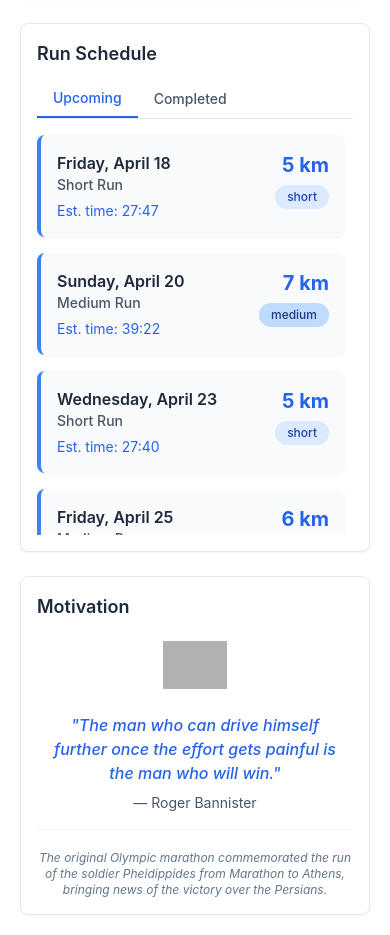
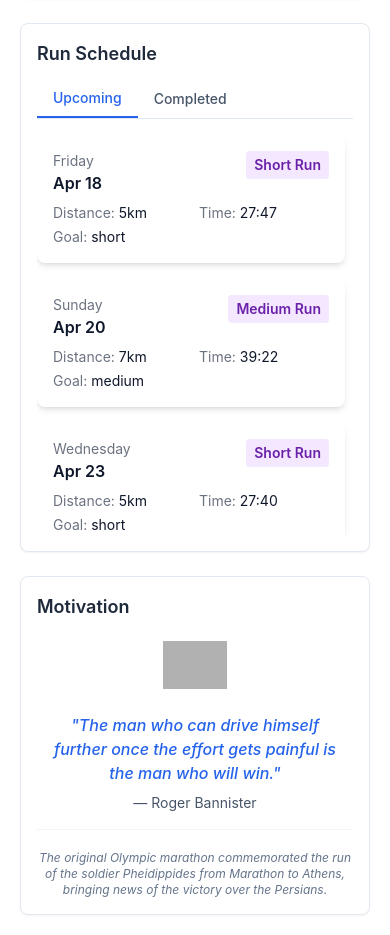
Before and after one commit to debarbanson/marathon-athens-tracker, a Next.js app: page /marathon/ in a window 390 px wide. Shown: the part 962-1897 px from the top of the page. Built offline with nearby package versions, Linux system fonts and the light colour scheme; grey boxes are pictures that could not be loaded.

Commit message:
Enhance UpcomingRuns component with improved date handling and UI

```diff
--- a/src/components/UpcomingRuns.tsx
+++ b/src/components/UpcomingRuns.tsx
@@ -1,34 +1,28 @@
 'use client'
 
 import React, { useState } from 'react'
-import { motion } from 'framer-motion'
+import { motion, AnimatePresence } from 'framer-motion'
 
 // Interface for upcoming runs data
 interface UpcomingRun {
-  id: number
-  date: string
+  id: string
   displayDate: string
   type: string
   distance: number
+  predictedTime: string
   tag: string
-  predictedTime?: string
 }
 
 // Interface for completed runs data
 interface CompletedRun {
-  id: number
+  id: string
   date: string
-  displayDate: string
   type: string
   distance: number
-  plannedDistance: number
-  tag: string
   duration: string
   pace: string
-  predictedTime: string
-  predictedPace: string
-  overachievedDistance: boolean
-  overachievedPace: boolean
+  didOverachieveDistance: boolean
+  didOverachievePace: boolean
 }
 
 interface RunsProps {
@@ -37,52 +31,169 @@ interface RunsProps {
   maxRuns?: number
 }
 
-// Get run type color
-const getRunTypeColor = (type: string) => {
-  const colors = {
-    short: 'bg-blue-100 text-blue-800 dark:bg-blue-900 dark:text-blue-200',
-    medium: 'bg-blue-200 text-blue-900 dark:bg-blue-800 dark:text-blue-100',
-    long: 'bg-blue-300 text-blue-950 dark:bg-blue-700 dark:text-blue-50',
-    interval: 'bg-blue-400 text-blue-950 dark:bg-blue-600 dark:text-white',
-    recovery: 'bg-blue-50 text-blue-700 dark:bg-blue-950 dark:text-blue-300',
-    default: 'bg-slate-100 text-slate-800 dark:bg-slate-700 dark:text-slate-200'
+// Helper function to fix month names
+const fixMonthName = (dateStr: string): string => {
+  const corrections: Record<string, string> = {
+    'Aprilil': 'April',
+    'Marchch': 'March',
+    'Januaryry': 'January',
+    'Januray': 'January',
+    'Februaryry': 'February',
+    'Febuary': 'February',
+    'Maych': 'May',
+    'Junene': 'June',
+    'Julyly': 'July',
+    'Augustst': 'August',
+    'Septemberber': 'September',
+    'Septmeber': 'September',
+    'Octoberber': 'October',
+    'Ocotber': 'October',
+    'Novemberber': 'November',
+    'Novermber': 'November',
+    'Decemberber': 'December',
+    'Decemeber': 'December'
+  };
+
+  let fixedString = dateStr;
+  Object.entries(corrections).forEach(([incorrect, correct]) => {
+    const regex = new RegExp(incorrect, 'gi');
+    fixedString = fixedString.replace(regex, correct);
+  });
+
+  return fixedString;
 }
 
-  return colors[type.toLowerCase() as keyof typeof colors] || colors.default
+// Helper function to normalize date formats for comparison
+const normalizeDate = (dateStr: string): Date => {
+  // Already in ISO format (YYYY-MM-DD)
+  if (/^\d{4}-\d{2}-\d{2}/.test(dateStr)) {
+    const date = new Date(dateStr)
+    // Set time to midnight for proper comparison
+    date.setHours(0, 0, 0, 0)
+    return date
   }
 
-// Format date from ISO string to display format with full month name
-const formatDate = (dateString: string) => {
-  const date = new Date(dateString)
-  return date.toLocaleDateString('en-US', {
-    weekday: 'long',
-    month: 'long',
-    day: 'numeric'
-  })
+  // Format like "Monday, April 1st"
+  if (dateStr.includes(',')) {
+    const fixedDateStr = fixMonthName(dateStr)
+    const parts = fixedDateStr.split(', ')[1].split(' ')
+    const month = parts[0]
+    let day = parts[1].replace(/st|nd|rd|th/, '')
+
+    const months = [
+      'January', 'February', 'March', 'April', 'May', 'June',
+      'July', 'August', 'September', 'October', 'November', 'December'
+    ]
+    const monthIndex = months.findIndex(m => m === month)
+
+    if (monthIndex !== -1) {
+      const currentYear = new Date().getFullYear()
+      const date = new Date(currentYear, monthIndex, parseInt(day))
+      date.setHours(0, 0, 0, 0)
+      return date
+    }
   }
 
-// Format time string to display HH:MM:SS for times over 60 minutes
-const formatTime = (timeString: string) => {
-  if (!timeString) return '';
-
-  const parts = timeString.split(':').map(Number);
-
-  // Check if it's already in HH:MM:SS format
-  if (parts.length === 3) {
-    return timeString;
+  // Default to current date if parsing fails
+  const date = new Date()
+  date.setHours(0, 0, 0, 0)
+  return date
 }
 
-  // Check if minutes exceed 60
-  if (parts.length === 2 && parts[0] >= 60) {
-    const hours = Math.floor(parts[0] / 60);
-    const minutes = parts[0] % 60;
-    const seconds = parts[1];
-    return `${hours}:${String(minutes).padStart(2, '0')}:${String(seconds).padStart(2, '0')}`;
+// Format date for display with day of week and month+day
+const formatDisplayDate = (dateString: string) => {
+  // First fix any month name issues
+  const fixedDateString = fixMonthName(dateString);
+
+  // Parse the date string
+  const date = new Date(fixedDateString);
+
+  return {
+    dayOfWeek: date.toLocaleDateString('en-US', { weekday: 'long' }),
+    monthAndDay: date.toLocaleDateString('en-US', { month: 'long', day: 'numeric' })
+  };
+};
+
+// Get color based on run type
+const getRunColor = (type: string): string => {
+  const typeColors: Record<string, string> = {
+    'Long Run': '#4338ca', // indigo
+    'Easy': '#0891b2', // cyan
+    'Recovery': '#84cc16', // lime
+    'Tempo': '#ea580c', // orange
+    'Speed': '#dc2626', // red
+    'Race': '#7c3aed', // violet
+  };
+
+  return typeColors[type] || '#6b7280'; // default gray if type not found
+};
+
+// Helper function to determine color based on run type
+const getRunTypeColor = (type: string) => {
+  const typeLower = type.toLowerCase()
+
+  if (typeLower.includes('easy') || typeLower.includes('recovery')) {
+    return 'bg-green-100 text-green-800'
+  } else if (typeLower.includes('tempo') || typeLower.includes('threshold')) {
+    return 'bg-orange-100 text-orange-800'
+  } else if (typeLower.includes('interval') || typeLower.includes('speed')) {
+    return 'bg-red-100 text-red-800'
+  } else if (typeLower.includes('long')) {
+    return 'bg-blue-100 text-blue-800'
+  } else {
+    return 'bg-purple-100 text-purple-800'
+  }
 }
 
-  // Return original format if not over 60 minutes
-  return timeString;
-}
+const CompletedRunRow = ({ run }: { run: CompletedRun }) => {
+  const { dayOfWeek, monthAndDay } = formatDisplayDate(run.date);
+  const color = getRunColor(run.type);
+
+  return (
+    <motion.div
+      initial={{ opacity: 0, y: 20 }}
+      animate={{ opacity: 1, y: 0 }}
+      exit={{ opacity: 0, y: -20 }}
+      className="rounded-xl p-4 mb-4 bg-white shadow-md dark:bg-gray-800 border-l-4"
+      style={{ borderLeftColor: color }}
+    >
+      <div className="grid grid-cols-[1fr_2fr] gap-4">
+        {/* Date Column */}
+        <div className="flex flex-col">
+          <span className="text-sm text-gray-500 dark:text-gray-400">
+            {dayOfWeek}
+          </span>
+          <span className="font-semibold">
+            {monthAndDay}
+          </span>
+        </div>
+
+        {/* Run Details Column */}
+        <div className="grid grid-cols-3 gap-2">
+          <div className="flex flex-col">
+            <span className="text-xs text-gray-500 dark:text-gray-400">Type</span>
+            <span className="font-medium">{run.type}</span>
+          </div>
+
+          <div className="flex flex-col">
+            <span className="text-xs text-gray-500 dark:text-gray-400">Distance</span>
+            <span className="font-medium">{run.distance} km</span>
+          </div>
+
+          <div className="flex flex-col">
+            <span className="text-xs text-gray-500 dark:text-gray-400">Time</span>
+            <span className="font-medium">{run.duration}</span>
+          </div>
+
+          <div className="flex flex-col col-span-3">
+            <span className="text-xs text-gray-500 dark:text-gray-400">Pace</span>
+            <span className="font-medium">{run.pace}/km</span>
+          </div>
+        </div>
+      </div>
+    </motion.div>
+  );
+};
 
 const UpcomingRuns: React.FC<RunsProps> = ({
   upcomingRunsData,
@@ -91,65 +202,17 @@ const UpcomingRuns: React.FC<RunsProps> = ({
 }) => {
   const [activeTab, setActiveTab] = useState<'upcoming' | 'completed'>('upcoming')
 
-  // Filter upcoming runs to only show future dates
+  // Filter out completed runs from upcoming runs based on date
   const today = new Date()
-  today.setHours(0, 0, 0, 0) // Set to start of day for proper comparison
+  today.setHours(0, 0, 0, 0)
 
-  // Parse dates correctly regardless of format (DD-MM-YYYY or ISO)
-  const parseDate = (dateString: string): Date => {
-    if (dateString.includes('-') && dateString.split('-').length === 3) {
-      const parts = dateString.split('-')
-      // Check if first part is a 4-digit year (YYYY-MM-DD) or day (DD-MM-YYYY)
-      if (parts[0].length === 4) {
-        return new Date(dateString) // Already in YYYY-MM-DD format
-      } else {
-        // Convert from DD-MM-YYYY to YYYY-MM-DD
-        return new Date(`${parts[2]}-${parts[1]}-${parts[0]}`)
-      }
-    }
-    return new Date(dateString)
-  }
+  const filteredUpcomingRuns = upcomingRunsData.filter(run => {
+    // Normalize dates for comparison
+    const runDate = normalizeDate(run.displayDate)
 
-  // Filter upcoming runs to only include future dates
-  const upcomingRuns = upcomingRunsData.filter(run => {
-    const runDate = parseDate(run.date)
+    // Check if this run is in the future
     return runDate >= today
   })
-
-  // Show all completed runs
-  const completedRuns = completedRunsData
-
-  // Fix common month format issues
-  const fixMonthFormat = (displayDate: string): string => {
-    return displayDate
-      .replace('Aprilil', 'April')
-      .replace('Apr', 'April')
-  }
-
-  // Helper to format time difference
-  const getTimeDiff = (actual: string, predicted: string) => {
-    if (!predicted) return null
-
-    const actualParts = actual.split(':').map(Number)
-    const predictedParts = predicted.split(':').map(Number)
-
-    // Convert to seconds for comparison
-    const actualSeconds = actualParts[0] * 60 * 60 + actualParts[1] * 60 + (actualParts[2] || 0)
-    const predictedSeconds = predictedParts[0] * 60 * 60 + predictedParts[1] * 60 + (predictedParts[2] || 0)
-
-    // Calculate difference in seconds
-    const diffSeconds = actualSeconds - predictedSeconds
-
-    // Format the difference
-    if (Math.abs(diffSeconds) < 60) {
-      return `${Math.abs(diffSeconds)}s ${diffSeconds >= 0 ? 'slower' : 'faster'}`
-    }
-
-    const diffMinutes = Math.floor(Math.abs(diffSeconds) / 60)
-    const remainingSeconds = Math.abs(diffSeconds) % 60
-
-    return `${diffMinutes}:${String(remainingSeconds).padStart(2, '0')} ${diffSeconds >= 0 ? 'slower' : 'faster'}`
-  }
 
   return (
     <div>
@@ -180,123 +243,79 @@ const UpcomingRuns: React.FC<RunsProps> = ({
       {/* Tab content - scrollable container */}
       <div className="max-h-[400px] overflow-y-auto pr-2">
         {activeTab === 'upcoming' ? (
-          <ul className="space-y-4">
-            {upcomingRuns.length > 0 ? (
-              upcomingRuns.map((run, index) => (
-                <motion.li
-                  key={run.id}
-                  initial={{ opacity: 0, x: -10 }}
-                  animate={{ opacity: 1, x: 0 }}
-                  transition={{ duration: 0.3, delay: Math.min(index * 0.05, 0.5) }}
-                  className="bg-slate-50 dark:bg-slate-900 rounded-lg p-4 border-l-4 border-blue-500 dark:border-blue-600 shadow-sm"
+          <AnimatePresence>
+            <motion.div
+              initial={{ opacity: 0, y: 20 }}
+              animate={{ opacity: 1, y: 0 }}
+              exit={{ opacity: 0, y: -20 }}
+              transition={{ duration: 0.3 }}
+              className="upcoming-runs"
             >
-                  <div className="flex justify-between items-start">
+              <div className="space-y-4">
+                {filteredUpcomingRuns.length > 0 ? (
+                  filteredUpcomingRuns.map((run) => {
+                    const dateComponents = run.displayDate.split(', ')
+                    const dayOfWeek = dateComponents[0]
+                    let monthAndDay = fixMonthName(dateComponents[1])
+
+                    // Get run color based on type
+                    const runColor = getRunTypeColor(run.type)
+
+                    return (
+                      <div key={run.id} className="run-card animate-fade-in p-4 bg-white rounded-lg shadow-md">
+                        <div className="flex justify-between items-start mb-2">
                           <div>
-                      <p className="font-semibold text-base md:text-lg text-slate-800 dark:text-slate-200">
-                        {fixMonthFormat(run.displayDate)}
-                      </p>
-                      <p className="text-slate-600 dark:text-slate-400 text-sm md:text-base font-medium">{run.type}</p>
-                      {run.predictedTime && (
-                        <p className="text-sm mt-1.5 text-blue-600 dark:text-blue-400">
-                          Est. time: {formatTime(run.predictedTime)}
-                        </p>
-                      )}
+                            <div className="text-gray-500 text-sm">{dayOfWeek}</div>
+                            <div className="font-semibold">{monthAndDay}</div>
                           </div>
-                    <div className="flex flex-col items-end">
-                      <span className="text-xl md:text-2xl font-bold text-blue-600 dark:text-blue-400">{run.distance} km</span>
-                      <span className={`text-xs md:text-sm px-3 py-1 mt-1.5 rounded-full font-medium ${getRunTypeColor(run.tag)}`}>
-                        {run.tag}
-                      </span>
+                          <div className={`run-type text-sm font-semibold px-2 py-1 rounded ${runColor}`}>
+                            {run.type}
                           </div>
                         </div>
-                </motion.li>
-              ))
+                        <div className="mt-2 grid grid-cols-2 gap-x-4 gap-y-1">
+                          <div className="text-sm">
+                            <span className="text-gray-500">Distance:</span> {run.distance}km
+                          </div>
+                          <div className="text-sm">
+                            <span className="text-gray-500">Time:</span> {run.predictedTime}
+                          </div>
+                          <div className="text-sm col-span-2">
+                            <span className="text-gray-500">Goal:</span> {run.tag}
+                          </div>
+                        </div>
+                      </div>
+                    )
+                  })
                 ) : (
                   <div className="text-center py-8 text-slate-500 dark:text-slate-400">
                     No upcoming runs scheduled
                   </div>
                 )}
-          </ul>
+              </div>
+            </motion.div>
+          </AnimatePresence>
         ) : (
-          <ul className="space-y-4">
-            {completedRuns.length > 0 ? (
-              completedRuns.map((run, index) => (
-                <motion.li
-                  key={run.id}
-                  initial={{ opacity: 0, x: -10 }}
-                  animate={{ opacity: 1, x: 0 }}
-                  transition={{ duration: 0.3, delay: Math.min(index * 0.05, 0.5) }}
-                  className={`bg-slate-50 dark:bg-slate-900 rounded-lg py-3 px-4 border-l-4 border-blue-${
-                    run.overachievedPace ? '600' : '500'
-                  } dark:border-blue-${
-                    run.overachievedPace ? '500' : '600'
-                  } shadow-sm`}
+          <AnimatePresence>
+            <motion.div
+              initial={{ opacity: 0, y: 20 }}
+              animate={{ opacity: 1, y: 0 }}
+              exit={{ opacity: 0, y: -20 }}
+              transition={{ duration: 0.3 }}
+              className="completed-runs"
             >
-                  <div className="flex justify-between items-start">
-                    <div className="flex-1">
-                      <p className="font-semibold text-base md:text-lg text-slate-800 dark:text-slate-200">
-                        {fixMonthFormat(run.displayDate)}
-                      </p>
-                      <p className="text-slate-600 dark:text-slate-400 text-sm md:text-base font-medium mb-1">
-                        {run.type}
-                        <span className="text-slate-500 dark:text-slate-400 text-xs md:text-sm ml-1.5">
-                          ({run.plannedDistance} km planned)
-                        </span>
-                      </p>
-                      <div className="space-y-1 md:space-y-2">
-                        {/* Pace row */}
-                        <div className="flex flex-col md:flex-row md:items-center md:justify-center">
-                          <span className="text-slate-500 dark:text-slate-400 font-medium text-sm md:text-base whitespace-nowrap md:w-1/3 md:self-center">
-                            Pace: {run.pace} min/km
-                          </span>
-                          <div className="mt-0.5 md:mt-0 md:ml-4 md:flex-1 md:flex md:justify-center">
-                            {run.overachievedPace ? (
-                              <span className="text-blue-600 dark:text-blue-400 flex items-center text-sm md:text-base">
-                                <svg xmlns="http://www.w3.org/2000/svg" viewBox="0 0 20 20" fill="currentColor" className="w-3 h-3 mr-0.5">
-                                  <path fillRule="evenodd" d="M12.577 4.878a.75.75 0 01.919-.53l4.78 1.281a.75.75 0 01.531.919l-1.281 4.78a.75.75 0 01-1.449-.387l.81-3.022a19.407 19.407 0 00-5.594 5.203.75.75 0 01-1.139.093L7 10.06l-4.72 4.72a.75.75 0 01-1.06-1.061l5.25-5.25a.75.75 0 011.06 0l3.074 3.073a20.923 20.923 0 015.545-4.931l-3.042-.815a.75.75 0 01-.53-.919z" clipRule="evenodd" />
-                                </svg>
-                                Faster than predicted
-                              </span>
-                            ) : (
-                              <span className="text-orange-600 dark:text-orange-400 flex items-center text-sm md:text-base">
-                                <svg xmlns="http://www.w3.org/2000/svg" viewBox="0 0 20 20" fill="currentColor" className="w-3 h-3 mr-0.5">
-                                  <path fillRule="evenodd" d="M10 2a.75.75 0 01.75.75v7.797l2.22-2.22a.75.75 0 111.06 1.06l-3.5 3.5a.75.75 0 01-1.06 0l-3.5-3.5a.75.75 0 111.06-1.06l2.22 2.22V2.75A.75.75 0 0110 2z" clipRule="evenodd" />
-                                </svg>
-                                Slower than predicted
-                              </span>
-                            )}
-                          </div>
-                        </div>
-
-                        {/* Time row */}
-                        <div className="flex flex-col md:flex-row md:items-center md:justify-center">
-                          <span className="text-slate-500 dark:text-slate-400 font-medium text-sm md:text-base whitespace-nowrap md:w-1/3 md:self-center">
-                            Time: {formatTime(run.duration)}
-                          </span>
-                          <span className="text-slate-400 dark:text-slate-500 text-sm md:text-base mt-0.5 md:mt-0 md:ml-4 md:flex-1 md:text-center">
-                            vs. predicted: {formatTime(run.predictedTime)}
-                          </span>
-                        </div>
-                      </div>
-                    </div>
-                    <div className="flex flex-col items-end ml-2">
-                      <div className="flex items-baseline">
-                        <span className="text-xl md:text-2xl font-bold text-blue-600 dark:text-blue-400">{run.distance}</span>
-                        <span className="ml-1 text-sm font-medium text-blue-600 dark:text-blue-400">km</span>
-                      </div>
-                      <span className={`text-xs md:text-sm px-3 py-1 mt-1.5 rounded-full font-medium ${getRunTypeColor(run.tag)}`}>
-                        {run.tag}
-                      </span>
-                    </div>
-                  </div>
-                </motion.li>
+              <div className="space-y-4">
+                {completedRunsData.length > 0 ? (
+                  completedRunsData.map((run) => (
+                    <CompletedRunRow key={run.id} run={run} />
                   ))
                 ) : (
                   <div className="text-center py-8 text-slate-500 dark:text-slate-400">
                     No completed runs yet
                   </div>
                 )}
-          </ul>
+              </div>
+            </motion.div>
+          </AnimatePresence>
         )}
       </div>
     </div>
```
Lines whose indentation alone changed are shown as unchanged.
